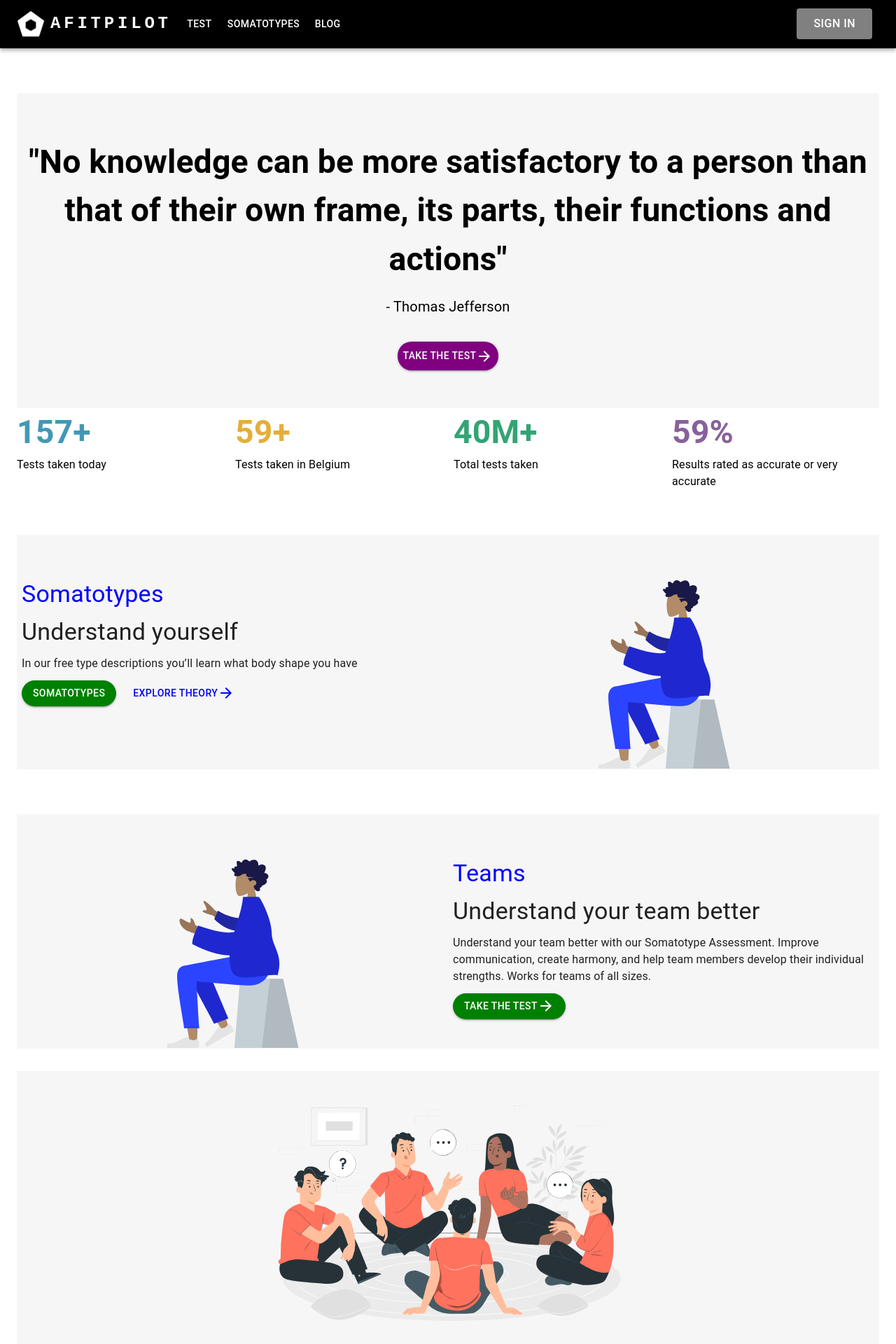
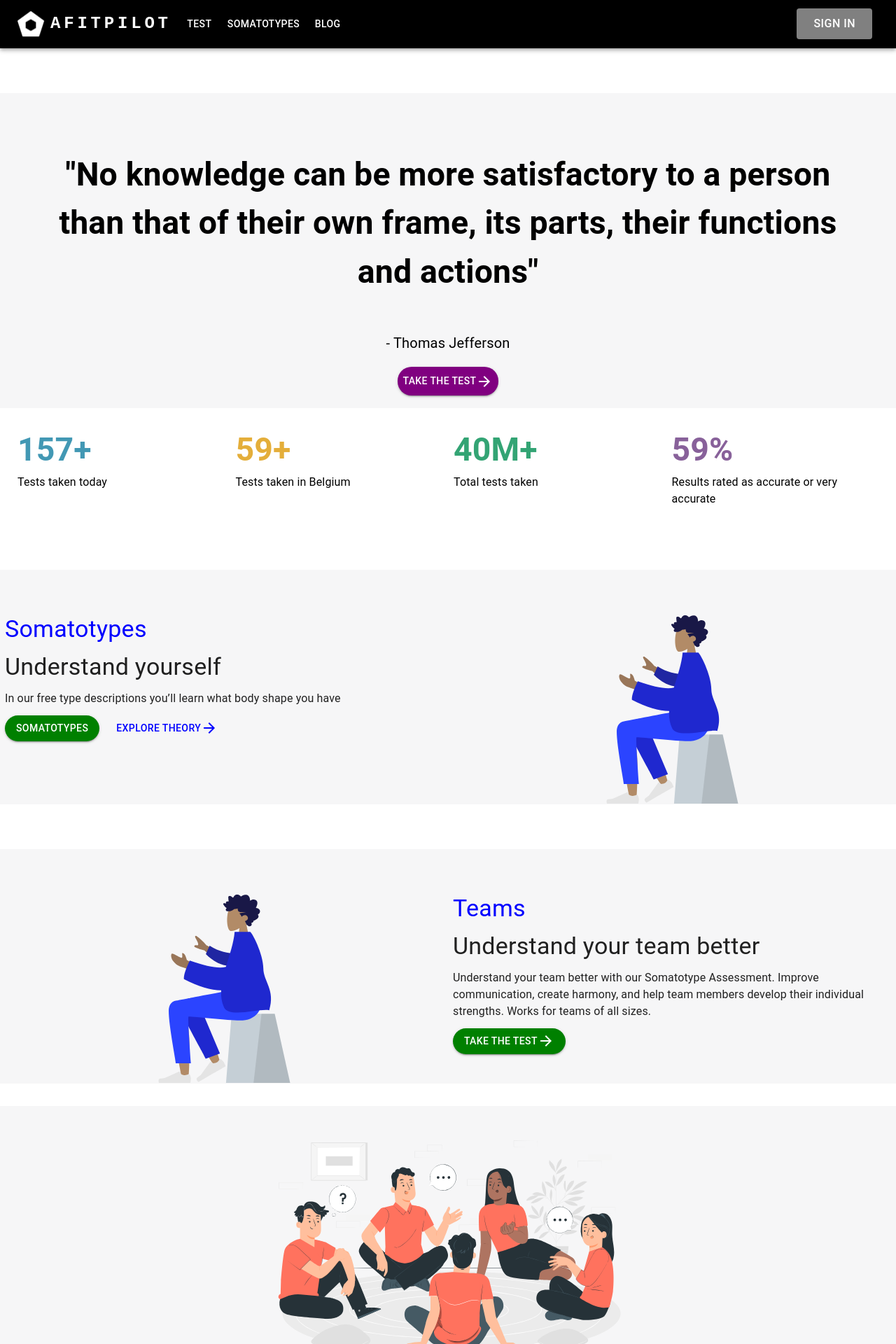
Before and after one commit to walter-clayton/afitpilot-somatotype, a React (Create React App) app in the folder client/: page / in a window 1280 px wide. Shown: the top 1920 px of the page at 70% size. Built offline with nearby package versions, Linux system fonts and the light colour scheme.

Commit message:
CTA component full width and add padding to header

```diff
--- a/client/src/components/CTA/CallToAction.tsx
+++ b/client/src/components/CTA/CallToAction.tsx
@@ -1,7 +1,6 @@
 import React from "react";
 import CssBaseline from "@mui/material/CssBaseline";
-import { Grid, Box, Button } from "@mui/material/";
-import { Typography, Container } from "@mui/material/";
+import { Grid, Box, Button, Typography } from "@mui/material/";
 import Stack from "@mui/material/Stack";
 import ArrowForwardSharpIcon from "@mui/icons-material/ArrowForwardSharp";
 import sitting from "../image/sitting-2.svg";
@@ -10,7 +9,7 @@ import { useNavigate } from "react-router-dom";
 const CallToAction = () => {
   const navigate = useNavigate();
   return (
-    <Container component="main" maxWidth="xl">
+    <Box>
       <CssBaseline />
       <Grid item container sx={{ backgroundColor: "#f6f6f7", marginTop: 8 }}>
         <Grid item xs={12} md={5} lg={6} sm={12}>
@@ -101,10 +100,8 @@ const CallToAction = () => {
               Understand your team better
             </Typography>
             <Typography
-              mt={1.5}
-              sx={{ display: "flex", justifyContent: "flex-end" }}
-              variant="body1"
-            >
+              mt={1.5} variant="body1"
+              sx={{ display: "flex", justifyContent: "flex-end" }}>
               Understand your team better with our Somatotype Assessment.
               Improve communication, create harmony, and help team members
               develop their individual strengths. Works for teams of all sizes.
@@ -124,7 +121,7 @@ const CallToAction = () => {
           </Box>
         </Grid>
       </Grid>
-    </Container>
+    </Box>
   );
 };
 export default CallToAction;
--- a/client/src/components/CTA/FooterCTA.tsx
+++ b/client/src/components/CTA/FooterCTA.tsx
@@ -1,7 +1,6 @@
 import React from "react";
 import CssBaseline from "@mui/material/CssBaseline";
-import { Grid, Box, Button } from "@mui/material/";
-import { Typography, Container } from "@mui/material/";
+import { Grid, Box, Button, Typography } from "@mui/material/";
 import Stack from "@mui/material/Stack";
 import ArrowForwardSharpIcon from "@mui/icons-material/ArrowForwardSharp";
 import { createTheme, ThemeProvider } from "@mui/material/styles";
@@ -21,8 +20,7 @@ const FooterCTA = () => {
     const navigate = useNavigate();
 
     return (
-        <div>
-            <Container maxWidth="xl">
+        <Box>
             <CssBaseline />
             <ThemeProvider theme={theme}>
                 <Grid
@@ -86,8 +84,7 @@ const FooterCTA = () => {
                     </Box>
                 </Grid>
             </ThemeProvider>
-            </Container>
-        </div>
+        </Box>
     );
 };
 
--- a/client/src/components/CTA/Header.tsx
+++ b/client/src/components/CTA/Header.tsx
@@ -1,8 +1,6 @@
 import React from "react";
 import CssBaseline from "@mui/material/CssBaseline";
-import { Grid, Box, Button } from "@mui/material/";
-import { Typography, Container } from "@mui/material/";
-import Stack from "@mui/material/Stack";
+import { Grid, Box, Button, Typography } from "@mui/material/";
 import ArrowForwardSharpIcon from "@mui/icons-material/ArrowForwardSharp";
 import { createTheme, ThemeProvider } from "@mui/material/styles";
 import { useNavigate } from "react-router-dom";
@@ -18,10 +16,14 @@ theme.typography.h1 = {
 };
 theme.typography.h2 = {
   "@media (min-width:600px)": {
-    fontSize: "2.5rem",
+    fontSize: "1.9rem",
   },
   [theme.breakpoints.up("md")]: {
     fontSize: "2.9rem",
+    padding: "50px"
+  },
+  [theme.breakpoints.down("lg")]: {
+    fontSize: "1.9rem",
   },
 };
 const Header = () => {
@@ -29,9 +31,8 @@ const Header = () => {
 
   return (
     <div>
-      <Container maxWidth="xl">
+      <ThemeProvider theme={theme}>
         <CssBaseline />
-        <ThemeProvider theme={theme}>
         <Grid
           container
           sx={{
@@ -45,10 +46,10 @@ const Header = () => {
             height: "450px",
           }}
         >
-            <Grid item xs={12} md={12} lg={12} sm={12}>
+          <Grid item xs={12} md={12} lg={12} xl={12} sm={12}>
             <Box
               sx={{
-                  marginTop: 8,
+                marginTop: 4,
                 display: "flex",
                 flexDirection: "column",
                 alignItems: "center",
@@ -60,7 +61,6 @@ const Header = () => {
                 sx={{
                   color: "black",
                   textAlign: "center",
-                    mb: 2,
                 }}
               >
                 "No knowledge can be more satisfactory to a person than that
@@ -73,12 +73,10 @@ const Header = () => {
                   color: "black",
                   textAlign: "center",
                   fontSize: "20px",
-                    mb: 4,
                 }}
               >
                 - Thomas Jefferson{" "}
               </Typography>
-                <Stack>
               <Button
                 sx={{
                   borderRadius: "20px",
@@ -93,15 +91,14 @@ const Header = () => {
               >
                 Take the test <ArrowForwardSharpIcon />
               </Button>
-                </Stack>
             </Box>
           </Grid>
         </Grid>
       </ThemeProvider>
       <ThemeProvider theme={theme}>
-          <Box sx={{ flexGrow: 1, display: "flex", alignItems: "center" }}>
+        <Box sx={{ flexGrow: 1, display: "flex", alignItems: "center", padding: "25px" }}>
           <Grid container spacing={2}>
-              <Grid item xs={6} sm={6} md={3} lg={3}>
+            <Grid item xs={6} sm={6} md={3} lg={3} xl={3}>
               <Typography variant="h1" sx={{ color: "#4298b4" }}>
                 157+
                 <Typography sx={{ color: "black" }}>
@@ -109,7 +106,7 @@ const Header = () => {
                 </Typography>
               </Typography>
             </Grid>
-              <Grid item xs={6} sm={6} md={3} lg={3}>
+            <Grid item xs={6} sm={6} md={3} lg={3} xl={3}>
               <Typography variant="h1" sx={{ color: "#e4ae3a" }}>
                 59+
                 <Typography sx={{ color: "black" }}>
@@ -117,7 +114,7 @@ const Header = () => {
                 </Typography>
               </Typography>{" "}
             </Grid>
-              <Grid item xs={6} sm={6} md={3} lg={3}>
+            <Grid item xs={6} sm={6} md={3} lg={3} xl={3}>
               <Typography variant="h1" sx={{ color: "#33a474" }}>
                 40M+
                 <Typography sx={{ color: "black" }}>
@@ -125,7 +122,7 @@ const Header = () => {
                 </Typography>
               </Typography>
             </Grid>
-              <Grid item xs={6} sm={6} md={3} lg={3}>
+            <Grid item xs={6} sm={6} md={3} lg={3} xl={3}>
               <Typography variant="h1" sx={{ color: "#88619a" }}>
                 59%
                 <Typography sx={{ color: "black" }}>
@@ -136,8 +133,7 @@ const Header = () => {
           </Grid>
         </Box>
       </ThemeProvider>
-      </Container>
-    </div>
+    </div >
   );
 };
 
```
Lines whose indentation alone changed are shown as unchanged.
